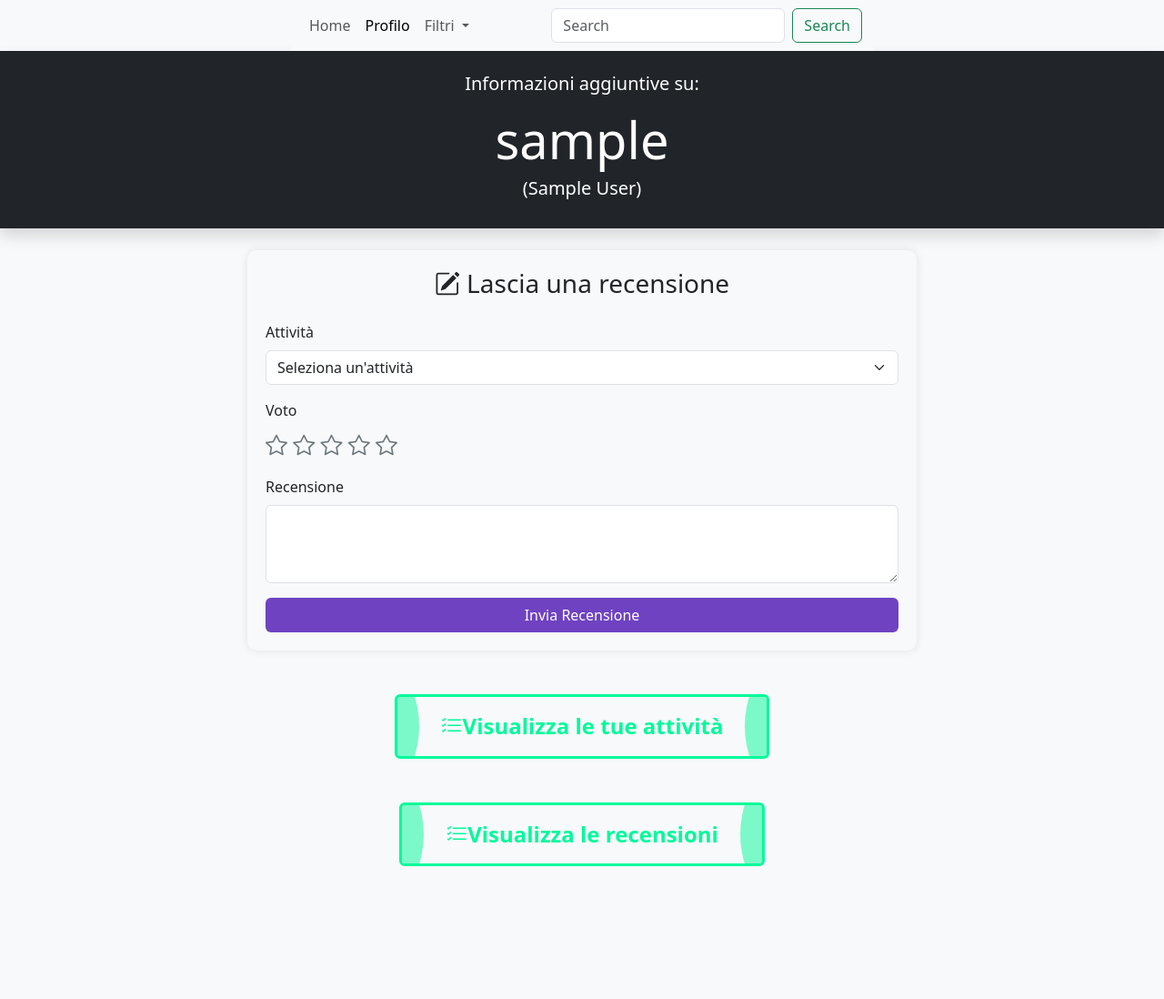
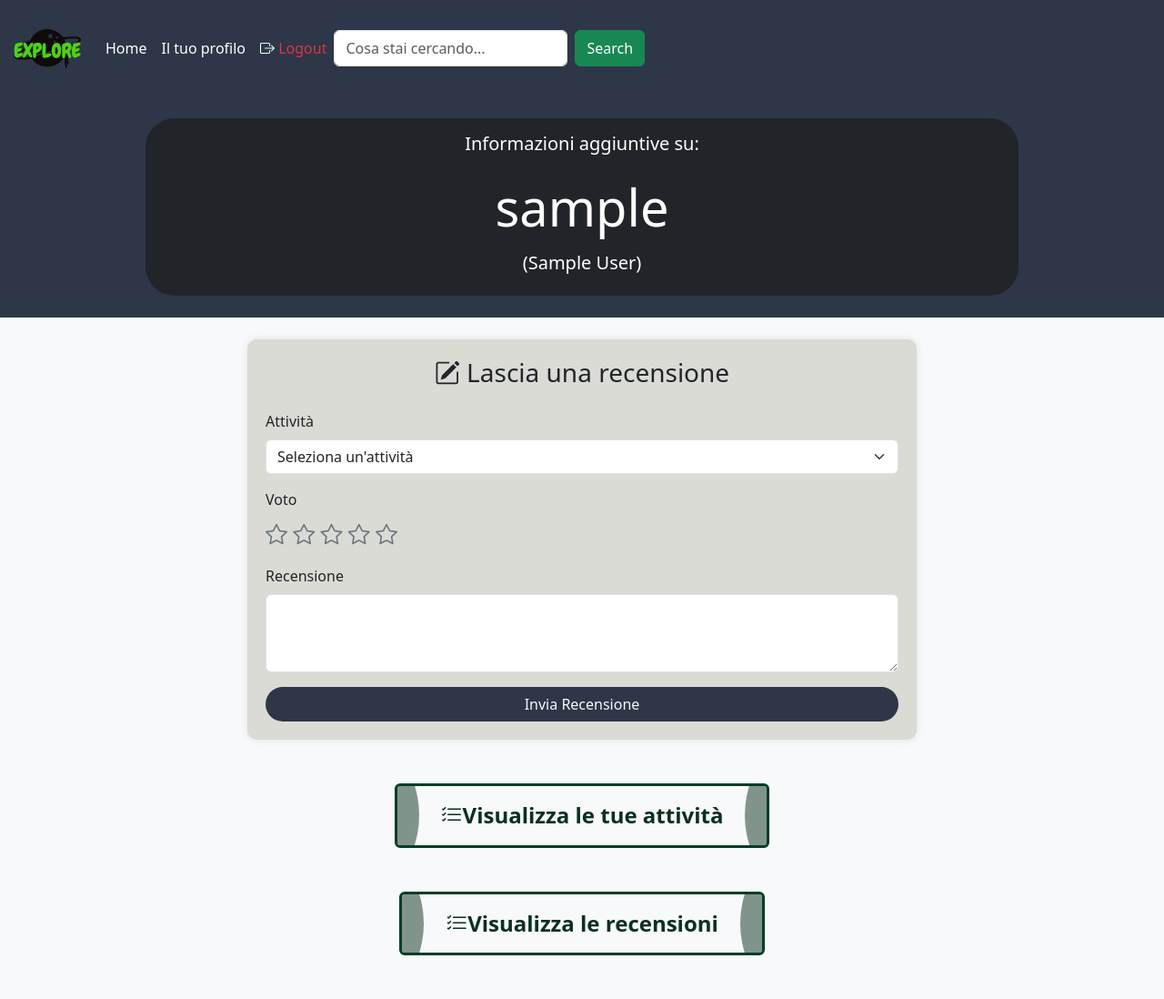
Before and after one commit to MirkoDangelo06/ProgettoFulminerossoCosi646, a PHP site: page /profile.php in a window 1280 px wide. Shown: the whole page at 91% size. Before the commit the page ends 952 px from the top, so only its background shows below. Run offline with PHP 8.4, Linux system fonts and the light colour scheme; the visitor is signed in with stand-in values (Sample User, id 1); data that the repository does not hold is empty.

Commit message:
restyle profile1

```diff
--- a/index.php
+++ b/index.php
@@ -394,8 +394,6 @@
   </div>
 
 
-
-
     <script src="https://cdn.jsdelivr.net/npm/bootstrap@5.3.3/dist/js/bootstrap.bundle.min.js" integrity="sha384-YvpcrYf0tY3lHB60NNkmXc5s9fDVZLESaAA55NDzOxhy9GkcIdslK1eN7N6jIeHz" crossorigin="anonymous"></script>
     <script src="js/video-handler.js"></script>
 
--- a/profile.php
+++ b/profile.php
@@ -73,33 +73,50 @@ try {
 </head>
 <body class="d-flex flex-column min-vh-100">
 
-<!--navbar-->
-<div class="w-50 mx-auto">
-<nav class="navbar navbar-expand-lg bg-body-tertiary">
+<div class="w-100 mx-auto">
+  <nav class="navbar navbar-expand-lg text-clear" style="background-color: #2D3748;">
     <div class="container-fluid">
+      <a class="navbar-brand" href="#">
+        <img src="./images/stoCoseDafarelogo.png"  height="80">
+      </a>
       <button class="navbar-toggler" type="button" data-bs-toggle="collapse" data-bs-target="#navbarSupportedContent" aria-controls="navbarSupportedContent" aria-expanded="false" aria-label="Toggle navigation">
         <span class="navbar-toggler-icon"></span>
       </button>
       <div class="collapse navbar-collapse" id="navbarSupportedContent">
         <ul class="navbar-nav me-auto mb-2 mb-lg-0">
           <li class="nav-item">
-                <a class="nav-link" href="./index.php">Home</a>
+            <a class="nav-link active text-white" aria-current="page" href="index.php">Home</a>
           </li>
+
+          <?php if(!isset($_SESSION['user_id'])): ?>
           <li class="nav-item">
-                <a class="nav-link active" href="./profile.php">Profilo</a>
+            <a class="nav-link text-white" data-bs-toggle="offcanvas" href="#offcanvasExample" role="button" aria-controls="offcanvasExample">
+              Login
+            </a>
           </li>
-            <li class="nav-item dropdown">
-                <a class="nav-link dropdown-toggle" href="#" role="button" data-bs-toggle="dropdown" aria-expanded="false">
-                    Filtri
+          <?php endif; ?>
+
+          <?php if(isset($_SESSION['user_id'])): ?>
+          <li class="nav-item">
+            <a class="nav-link text-white" href="profile.php" role="button">
+              Il tuo profilo
             </a>
-                <ul class="dropdown-menu">
-                    <li><a class="dropdown-item" href="#">Nessun filtro disponibile</a></li>
-                </ul>
           </li>
-        </ul>
-        <form class="d-flex" role="search">
-            <input class="form-control me-2" type="search" placeholder="Search" aria-label="Search">
-            <button class="btn btn-outline-success" type="submit">Search</button>
+
+          <li class="nav-item">
+            <a class="nav-link text-danger" href="logout.php" role="button">
+              <i class="bi bi-box-arrow-right text-white"></i> Logout
+            </a>
+          </li>
+          <?php endif; ?>
+
+
+
+        <!--barra di ricerca-->
+        <form class="d-flex" action="search.php" method="POST">
+          <input class="form-control me-2" type="search" name="valoreDaCercare" placeholder="Cosa stai cercando..." aria-label="Search" required>
+          <input type="hidden" name="tipoRicerca" value="ricerca">
+          <button class="btn btn-success" type="submit">Search</button>
         </form>
       </div>
     </div>
@@ -107,22 +124,27 @@ try {
 </div>
 
 <!--footer up-->
-<div class="bg-dark text-white py-4 mb-4 shadow">
+
+    <div class="text-white py-4 mb-4"  style="background-color: #2D3748;">
+    <div class="w-75 mx-auto rounded-5 bg-dark">
         <div class="container">
             <div class="row">
-            <h5 class="text-center mb-3">Informazioni aggiuntive su:</h5>
+                <h5 class="text-center mb-3 pt-3 pb-2">Informazioni aggiuntive su:</h5>
                 <h1 class="display-4 text-center mb-0"><?php echo htmlspecialchars($_SESSION['username']); ?></h1>
-            <h5 class="mt-2 text-center">(<?php echo htmlspecialchars($_SESSION['user_name']); ?>)</h5>
+
+                <h5 class="mt-3 text-center pb-3">(<?php echo htmlspecialchars($_SESSION['user_name']); ?>)</h5>
+
+            </div>
         </div>
     </div>
 </div>
 
 <!-- Main Content -->
-<div class="container mb-5">
-    <div class="row justify-content-center">
-        <div class="col-md-8">
+<div class="container mb-5" >
+    <div class="row justify-content-center"  >
+        <div class="col-md-8"  >
             <!-- Form per recensione -->
-            <div class="review-form mb-5">
+            <div class="review-form mb-5"style="background-color:rgba(209, 210, 200, 0.75);" >
                 <h3 class="mb-4 text-center"><i class="bi bi-pencil-square"></i> Lascia una recensione</h3>
 
                 <?php if (isset($success_message)): ?>
@@ -159,7 +181,7 @@ try {
                         <textarea class="form-control" id="testoRecensione" name="testoRecensione" rows="3" required></textarea>
                     </div>
 
-                    <button type="submit" name="submit_review" class="btn btn-purple w-100">Invia Recensione</button>
+                    <button type="submit" name="submit_review" class="btn w-100 rounded-pill text-light" style="background-color: #2D3748;">Invia Recensione</button>
                 </form>
             </div>
 
--- a/style.css
+++ b/style.css
@@ -70,9 +70,9 @@ body {
     align-items: center;
     position: relative;
     padding: 0.6em 2em;
-    border: mediumspringgreen solid 0.15em;
+    border: rgb(1, 62, 38) solid 0.15em;
     border-radius: 0.25em;
-    color: mediumspringgreen;
+    color: rgb(10, 48, 33);
     font-size: 1.5em;
     font-weight: 600;
     cursor: pointer;
@@ -91,7 +91,7 @@ body {
   }
 
   .button1:active {
-    border-color: teal;
+    border-color: rgb(17, 39, 25);
   }
 
   .button1::after, .button1::before {
@@ -99,7 +99,7 @@ body {
     position: absolute;
     width: 9em;
     aspect-ratio: 1;
-    background: mediumspringgreen;
+    background: rgb(10, 48, 33);
     opacity: 50%;
     border-radius: 50%;
     transition: transform 800ms;
@@ -125,7 +125,7 @@ body {
 
   .button1:active:before,
   .button1:active:after {
-    background: teal;
+    background: rgb(17, 39, 25);
   }
 
 
@@ -187,7 +187,6 @@ body {
     transform: translateY(0);
     box-shadow: inset 2px 2px 4px #1b5e20; /* Ombra verde scuro */
   }
-
 /*immagini footer*/
 
 .sponsor-logo img,
```
Lines whose indentation alone changed are shown as unchanged.
